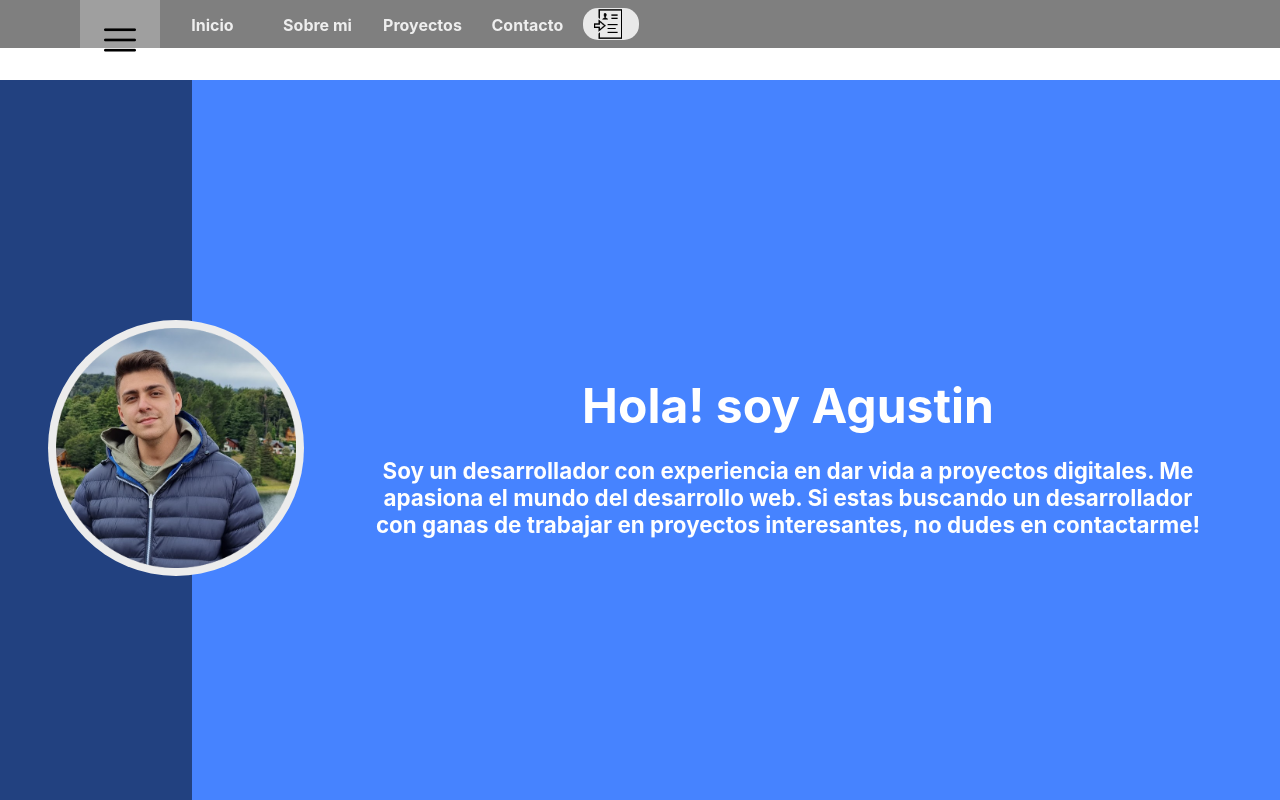
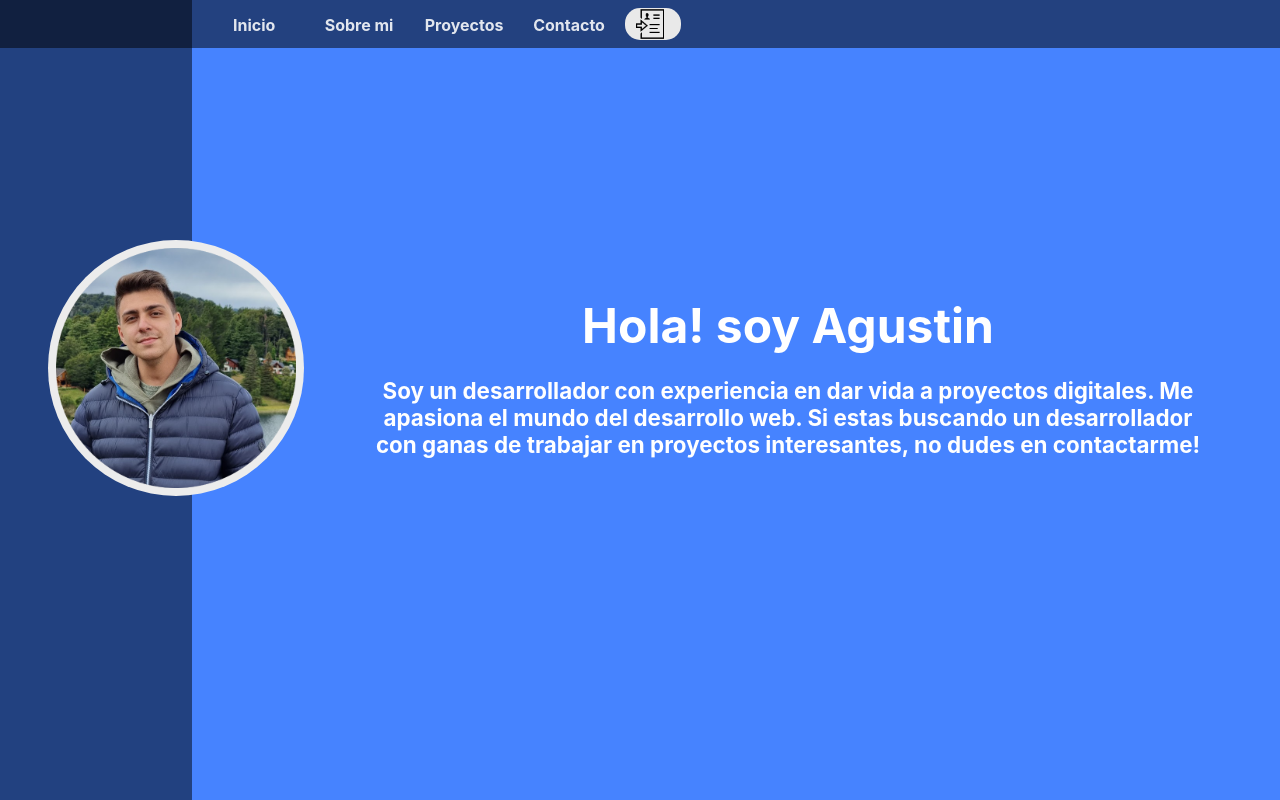
Before and after one commit to agustinfraile/portfolio, a React (Vite) app: page / in a window 1280 px wide. Shown: the top 800 px of the page. Built offline with nearby package versions, Linux system fonts and the light colour scheme.

Commit message:
actualizando componente para pantallas de mas de 800px

```diff
--- a/src/components/NavBar/NavBar.css
+++ b/src/components/NavBar/NavBar.css
@@ -87,8 +87,8 @@
 /* 800px para adelante */
 @media (min-width: 800px) {
     .nav_cnt {
+        background-color: rgba(0, 0, 0, 0.5);
         /* background-color: rgb(23, 99, 212); */
-        background-color: rgba(0, 0, 0, 0.5);
         width: 100%;
         height: 3em;
         display: flex;
@@ -97,12 +97,17 @@
         position: fixed;
     }
 
-    .nav_cnt-logo {
+    .nav_cnt-logos {
         /* background-color: rgba(255, 255, 255, 0.595); */
         width: 15%;
         height: 3em;
         margin: 0 .3em;
     }
+
+    .nav_cnt-logos--menu {
+        display: none;
+    }
+
 
     .nav_cnt ul {
         /* background-color: rgba(48, 187, 155, 0.693); */
@@ -114,6 +119,7 @@
         padding: 0;
         margin: 0;
     }
+
 
     .nav_cnt ul a {
         text-decoration: none;
--- a/src/components/NavBar/NavBar.jsx
+++ b/src/components/NavBar/NavBar.jsx
@@ -44,6 +44,7 @@ const NavBar = () => {
             <img src={isToggled ? close : menu} alt="Menu" />
           </div>
         </div>
+
         {/* <div className='nav_cnt-logo'></div> */}
         <div
           className={`navbar-toggle ${isToggled ? '' : 'invisible'}`}
--- a/src/pages/Home/Home.css
+++ b/src/pages/Home/Home.css
@@ -1,3 +1,9 @@
 .all-container {
     padding-top: 5em;
 }
+
+@media (min-width: 800px) {
+    .all-container {
+        padding-top: 0em;
+    }
+}
```
